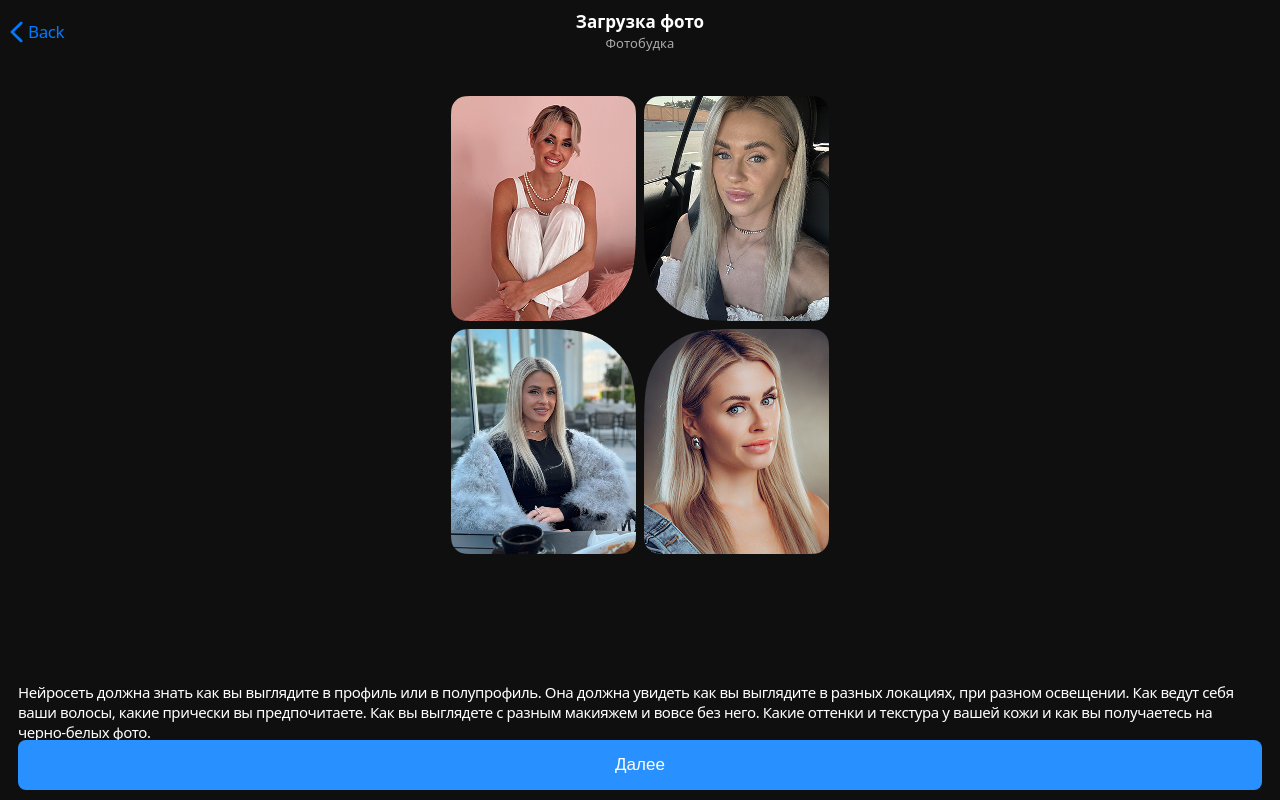
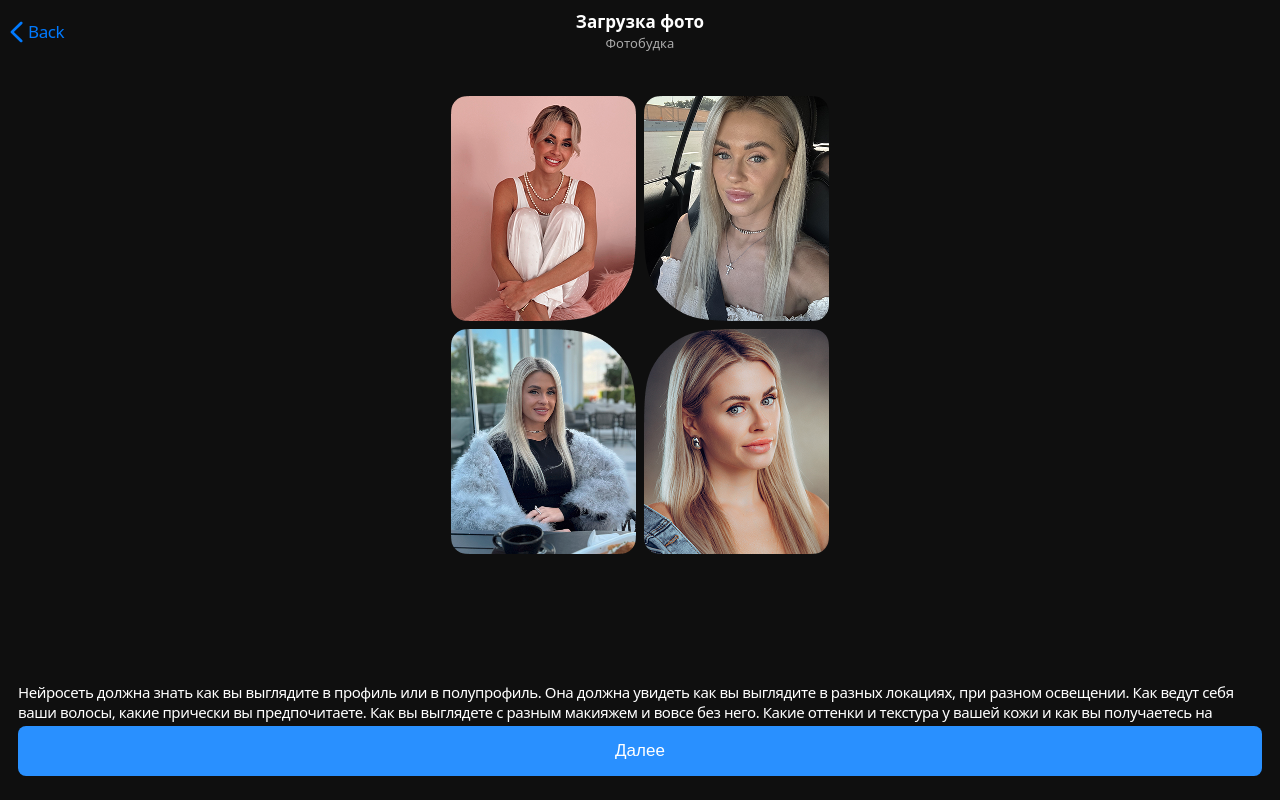
Before and after one commit to gitBerezaHub/photo-budka, a Vue app: page / in a window 1280 px wide. Built offline with nearby package versions, Linux system fonts and the light colour scheme.

Commit message:
fix: button position

```diff
--- a/src/components/AndroidButton.vue
+++ b/src/components/AndroidButton.vue
@@ -29,7 +29,7 @@ button {
   border-radius: 8px;
   font-size: 17px;
   position: fixed;
-  bottom: 10px;
+  bottom: 24px;
   width: inherit;
 }
 
```
